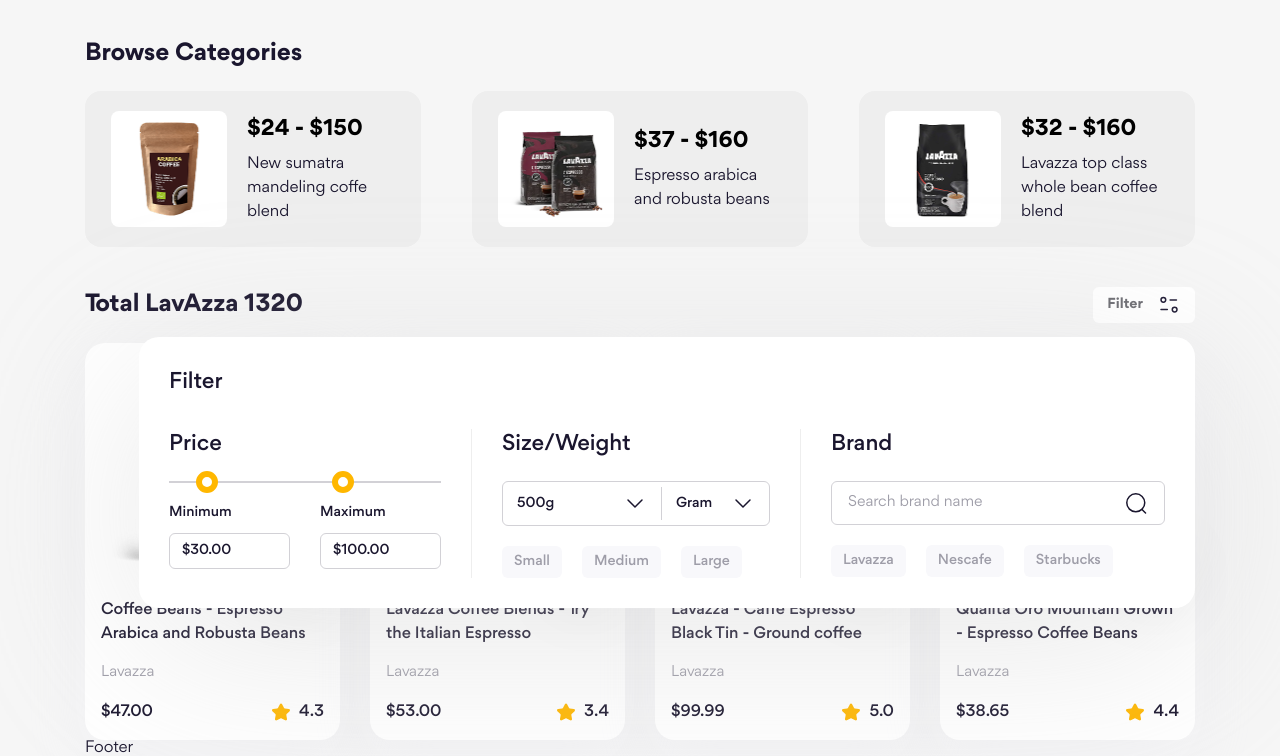
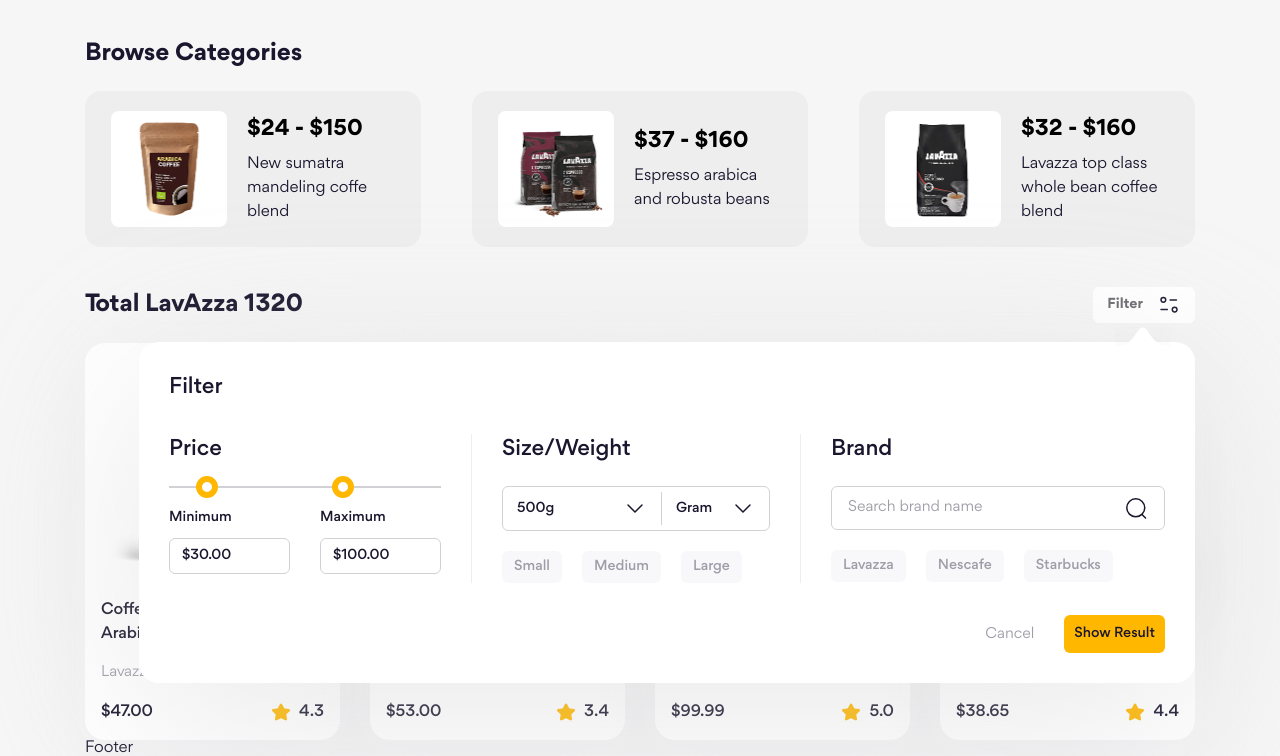
Before and after one commit to ngokha437/htmlcss-08, a website: page index.html in a window 1280 px wide. Shown: the part 530-1286 px from the top of the page. Drawn offline with Linux system fonts and the light colour scheme.

Commit message:
filter product #4

```diff
--- a/index.html
+++ b/index.html
@@ -109,6 +109,7 @@
             </button>
 
             <div class="filter">
+              <img src="./assets/icons/arrow-up.png" alt="" class="filter__arrow">
               <h3 class="filter__heading">Filter</h3>
               <form action="" class="filter__form">
                 <div class="filter__row">
@@ -122,13 +123,13 @@
                       <div>
                         <label for="" class="filter__form-label filter__form-label--small">Minimum</label>
                         <div class="filter__form-text-input filter__form-text-input--small">
-                          <input type="text" name="" id=""class="filter__form-input" value="$30.00"/>
+                          <input type="text" name="" id="" class="filter__form-input" value="$30.00" />
                         </div>
                       </div>
                       <div>
                         <label for="" class="filter__form-label filter__form-label--small">Maximum</label>
                         <div class="filter__form-text-input filter__form-text-input--small">
-                          <input type="text" name="" id=""class="filter__form-input" value="$100.00"/>
+                          <input type="text" name="" id="" class="filter__form-input" value="$100.00" />
                         </div>
                       </div>
                     </div>
@@ -179,6 +180,10 @@
                       </div>
                     </div>
                   </div>
+                </div>
+                <div class="filter__row filter__footer">
+                  <button class="btn btn--text filter__cancel">Cancel</button>
+                  <button class="btn btn--primary filter__submit">Show Result</button>
                 </div>
               </form>
             </div>
--- a/scss/components/_button.scss
+++ b/scss/components/_button.scss
@@ -40,3 +40,49 @@
     margin-top: 6px;
   }
 }
+
+// Buttons
+.btn {
+  height: 46px;
+  border-radius: 6px;
+  padding: 0 20px;
+
+  background: #F8F8FB;
+
+  font-size: 1.8rem;
+  font-weight: 500;
+  user-select: none;
+
+  +.btn {
+    margin-left: 20px;
+  }
+
+  &--text {
+    color: #9E9DA8;
+    background: transparent;
+    font-weight: 400;
+  }
+
+  &--primary {
+    background: #FFB700;
+  }
+
+  &--outline {
+    background: transparent;
+    border: 1px solid #D2D1D6;
+  }
+
+  &--rounded {
+    border-radius: 99px;
+  }
+
+  &[disabled],
+  &--disabled {
+    opacity: 0.5;
+    pointer-events: none;
+  }
+
+  &:hover {
+    opacity: 0.9;
+  }
+}
--- a/scss/components/_filter-form.scss
+++ b/scss/components/_filter-form.scss
@@ -6,13 +6,20 @@
 .filter {
   position: absolute;
   right: 0;
-  top: 50px;
+  top: 55px;
 
   padding: 30px;
   border-radius: 20px;
 
   background: var(--filter-form-bg);
   filter: drop-shadow(0px 40px 90px var(--filter-form-shadow));
+
+  &__arrow {
+    position: absolute;
+    top: -15px;
+    right: 24px;
+    height: 20.5px;
+  }
 
   &__heading {
     font-size: 2.2rem;
@@ -182,4 +189,24 @@
     margin: 0 30px;
     background: #EEE;
   }
+
+  &__footer {
+    display: flex;
+    justify-content: flex-end;
+    margin-top: 32px;
+  }
+
+  &__cancel,
+  &__submit {
+    height: 38px;
+    padding: 0 10px;
+  }
+
+  &__cancel {
+    font-size: 1.5rem;
+  }
+
+  &__submit {
+    font-size: 1.4rem;
+  }
 }
```
Also changed, not shown: assets/css/main.css, assets/icons/arrow-up.png (added), 1 other file.
